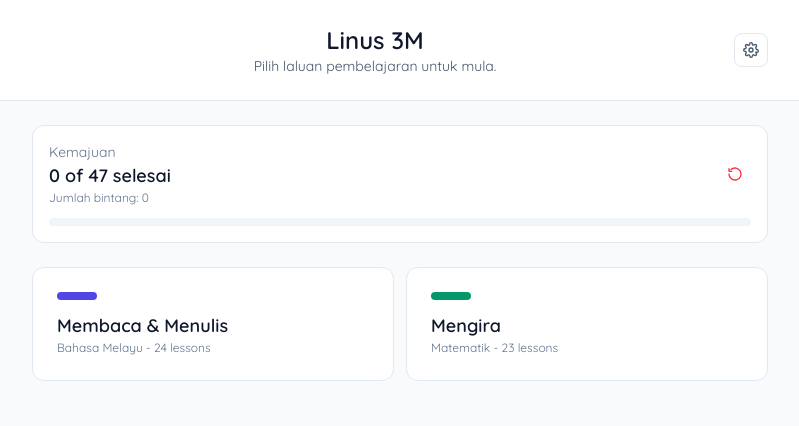
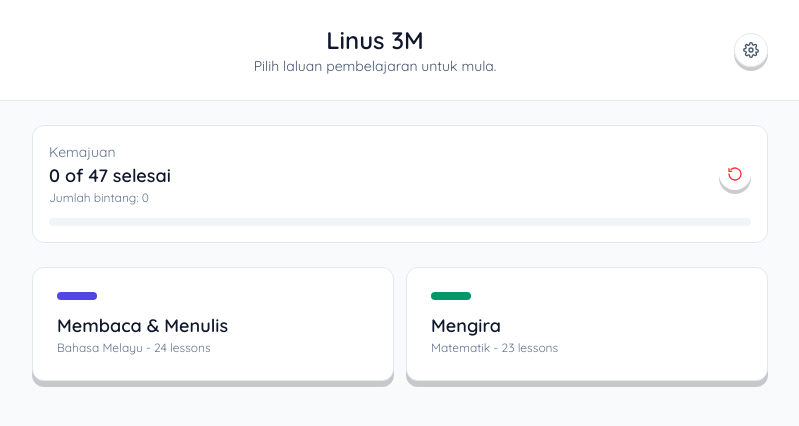
Before and after one commit to learning-team-pandai/linus-3m, a React (Vite) app: page / in a window 1280 px wide. Shown: the top 426 px of the page, without its empty margins (240-1039 px from the left). Built offline with nearby package versions, Linux system fonts and the light colour scheme.

Commit message:
make 3d button

```diff
--- a/src/components/ErrorBoundary.jsx
+++ b/src/components/ErrorBoundary.jsx
@@ -28,7 +28,7 @@ class ErrorBoundary extends Component {
             <button
               type="button"
               onClick={() => window.location.reload()}
-              className="mt-4 rounded-lg bg-blue-500 px-4 py-2 text-sm font-semibold text-white"
+              className="btn-3d mt-4 rounded-lg bg-blue-500 px-4 py-2 text-sm font-semibold text-white"
             >
               Refresh
             </button>
--- a/src/components/lesson/FullscreenEmbed.jsx
+++ b/src/components/lesson/FullscreenEmbed.jsx
@@ -42,7 +42,7 @@ function FullscreenEmbed({ isOpen, url, title, onClose, openedAt, durationMs = 1
         <button
           type="button"
           onClick={onClose}
-          className="absolute right-4 top-4 z-10 flex h-10 w-10 items-center justify-center rounded-full bg-white/90 text-slate-700 shadow dark:bg-slate-900 dark:text-slate-200"
+          className="btn-3d btn-3d--icon absolute right-4 top-4 z-10 flex h-10 w-10 items-center justify-center rounded-full bg-white/90 text-slate-700 shadow dark:bg-slate-900 dark:text-slate-200"
           aria-label="Close"
         >
           <svg className="absolute left-0 top-0 h-10 w-10" viewBox="0 0 40 40">
--- a/src/components/lesson/ResourceLinks.jsx
+++ b/src/components/lesson/ResourceLinks.jsx
@@ -88,7 +88,7 @@ function ResourceLinks({ sections, completedSections, onSectionComplete }) {
                 type="button"
                 onClick={() => onSectionComplete?.(section.title)}
                 className={
-                  'rounded-full px-3 py-1 text-xs font-semibold transition ' +
+                  'btn-3d rounded-full px-3 py-1 text-xs font-semibold transition ' +
                   (isCompleted
                     ? 'bg-emerald-500 text-white'
                     : 'bg-slate-100 text-slate-600 dark:bg-slate-800 dark:text-slate-300')
--- a/src/components/ui/ConfirmModal.jsx
+++ b/src/components/ui/ConfirmModal.jsx
@@ -19,14 +19,14 @@ function ConfirmModal({ isOpen, title, message, confirmLabel, cancelLabel, onCon
           <button
             type="button"
             onClick={onCancel}
-            className="rounded-full px-3 py-1 text-sm font-semibold text-slate-600 hover:text-slate-700 dark:text-slate-300"
+            className="btn-3d rounded-full px-3 py-1 text-sm font-semibold text-slate-600 hover:text-slate-700 dark:text-slate-300"
           >
             {cancelLabel || 'Cancel'}
           </button>
           <button
             type="button"
             onClick={onConfirm}
-            className="rounded-full bg-emerald-500 px-4 py-1.5 text-sm font-semibold text-white"
+            className="btn-3d rounded-full bg-emerald-500 px-4 py-1.5 text-sm font-semibold text-white"
           >
             {confirmLabel}
           </button>
--- a/src/index.css
+++ b/src/index.css
@@ -21,6 +21,22 @@ html.dark {
   font-family: "Quicksand", sans-serif;
 }
 
+.btn-3d {
+  border-radius: 12px;
+  box-shadow: 0 6px 0 rgba(0, 0, 0, 0.2);
+  transition: transform 200ms ease, box-shadow 200ms ease;
+}
+
+.btn-3d:active {
+  transform: translateY(3px) scale(0.95);
+  box-shadow: 0 3px 0 rgba(0, 0, 0, 0.2);
+}
+
+.btn-3d--icon {
+  border-radius: 9999px;
+  box-shadow: 0 4px 0 rgba(0, 0, 0, 0.2);
+}
+
 @media (prefers-reduced-motion: reduce) {
   .animate-pulse {
     animation: none !important;
--- a/src/pages/CategoryPath.jsx
+++ b/src/pages/CategoryPath.jsx
@@ -85,7 +85,7 @@ function CategoryPath({ categoryId }) {
               onClick={() => {
                 window.location.hash = '#/'
               }}
-              className="mt-4 rounded-full p-2 text-emerald-500 dark:text-emerald-300"
+              className="btn-3d btn-3d--icon mt-4 rounded-full p-2 text-emerald-500 dark:text-emerald-300"
               aria-label={strings.back}
             >
             <svg
@@ -161,7 +161,7 @@ function CategoryPath({ categoryId }) {
               <button
                 type="button"
                 onClick={() => setShowResetModal(true)}
-                className="rounded-full p-2 text-red-500 hover:text-red-600"
+                className="btn-3d btn-3d--icon rounded-full p-2 text-red-500 hover:text-red-600"
                 aria-label="Reset progress"
               >
                 <svg
@@ -184,7 +184,7 @@ function CategoryPath({ categoryId }) {
                   onClick={() => {
                     window.location.hash = '#/'
                   }}
-                  className="rounded-full p-2 text-emerald-500 dark:text-emerald-300"
+                  className="btn-3d btn-3d--icon rounded-full p-2 text-emerald-500 dark:text-emerald-300"
                   aria-label="Back"
                 >
                   <svg
--- a/src/pages/Home.jsx
+++ b/src/pages/Home.jsx
@@ -56,7 +56,7 @@ function Home() {
               onClick={() => {
                 window.location.hash = '#/settings'
               }}
-              className="rounded-lg border border-slate-200 p-2 text-slate-600 dark:border-slate-700 dark:text-slate-300"
+              className="btn-3d btn-3d--icon rounded-lg border border-slate-200 p-2 text-slate-600 dark:border-slate-700 dark:text-slate-300"
               aria-label="Settings"
             >
               <svg
@@ -90,7 +90,7 @@ function Home() {
             <button
               type="button"
               onClick={() => setShowResetModal(true)}
-              className="rounded-full p-2 text-red-500 hover:text-red-600"
+              className="btn-3d btn-3d--icon rounded-full p-2 text-red-500 hover:text-red-600"
               aria-label="Reset progress"
             >
               <svg
@@ -141,7 +141,7 @@ function Home() {
                   onClick={() => {
                     window.location.hash = `#/path/${module.id}`
                   }}
-                  className="rounded-xl border border-slate-200 bg-white p-6 text-left transition active:scale-95 dark:border-slate-800 dark:bg-slate-900"
+                  className="btn-3d rounded-xl border border-slate-200 bg-white p-6 text-left transition active:scale-95 dark:border-slate-800 dark:bg-slate-900"
                 >
                   <div
                     className="h-2 w-10 rounded-full"
--- a/src/pages/Profile.jsx
+++ b/src/pages/Profile.jsx
@@ -11,7 +11,7 @@ function Profile() {
           onClick={() => {
             window.location.hash = '#/'
           }}
-          className="mt-4 rounded-full p-2 text-emerald-500 dark:text-emerald-300"
+          className="btn-3d btn-3d--icon mt-4 rounded-full p-2 text-emerald-500 dark:text-emerald-300"
           aria-label="Back"
         >
           <svg
--- a/src/pages/Settings.jsx
+++ b/src/pages/Settings.jsx
@@ -39,7 +39,7 @@ function Settings() {
             onClick={() => {
               window.location.hash = '#/'
             }}
-            className="rounded-full p-2 text-emerald-500 dark:text-emerald-300"
+            className="btn-3d btn-3d--icon rounded-full p-2 text-emerald-500 dark:text-emerald-300"
             aria-label={strings.back}
           >
             <svg
@@ -74,7 +74,7 @@ function Settings() {
                 type="button"
                 onClick={() => handleLanguageSelect('bm')}
                 className={
-                  'rounded-full px-3 py-1 text-xs font-semibold ' +
+                  'btn-3d rounded-full px-3 py-1 text-xs font-semibold ' +
                   (settings.language === 'bm'
                     ? 'bg-emerald-500 text-white'
                     : 'bg-slate-200 text-slate-600 dark:bg-slate-800 dark:text-slate-300')
@@ -86,7 +86,7 @@ function Settings() {
                 type="button"
                 onClick={() => handleLanguageSelect('en')}
                 className={
-                  'rounded-full px-3 py-1 text-xs font-semibold ' +
+                  'btn-3d rounded-full px-3 py-1 text-xs font-semibold ' +
                   (settings.language === 'en'
                     ? 'bg-emerald-500 text-white'
                     : 'bg-slate-200 text-slate-600 dark:bg-slate-800 dark:text-slate-300')
@@ -112,7 +112,7 @@ function Settings() {
               type="button"
               onClick={handleThemeToggle}
               className={
-                'relative h-7 w-12 rounded-full transition ' +
+                'btn-3d relative h-7 w-12 rounded-full transition ' +
                 (settings.theme === 'dark' ? 'bg-emerald-500' : 'bg-slate-300')
               }
               aria-pressed={settings.theme === 'dark'}
@@ -141,7 +141,7 @@ function Settings() {
               type="button"
               onClick={handleSoundToggle}
               className={
-                'relative h-7 w-12 rounded-full transition ' +
+                'btn-3d relative h-7 w-12 rounded-full transition ' +
                 (settings.soundEnabled ? 'bg-emerald-500' : 'bg-slate-300')
               }
               aria-pressed={settings.soundEnabled}
```
Also changed, not shown: src/pages/Lesson.jsx (+5 -5 lines).
